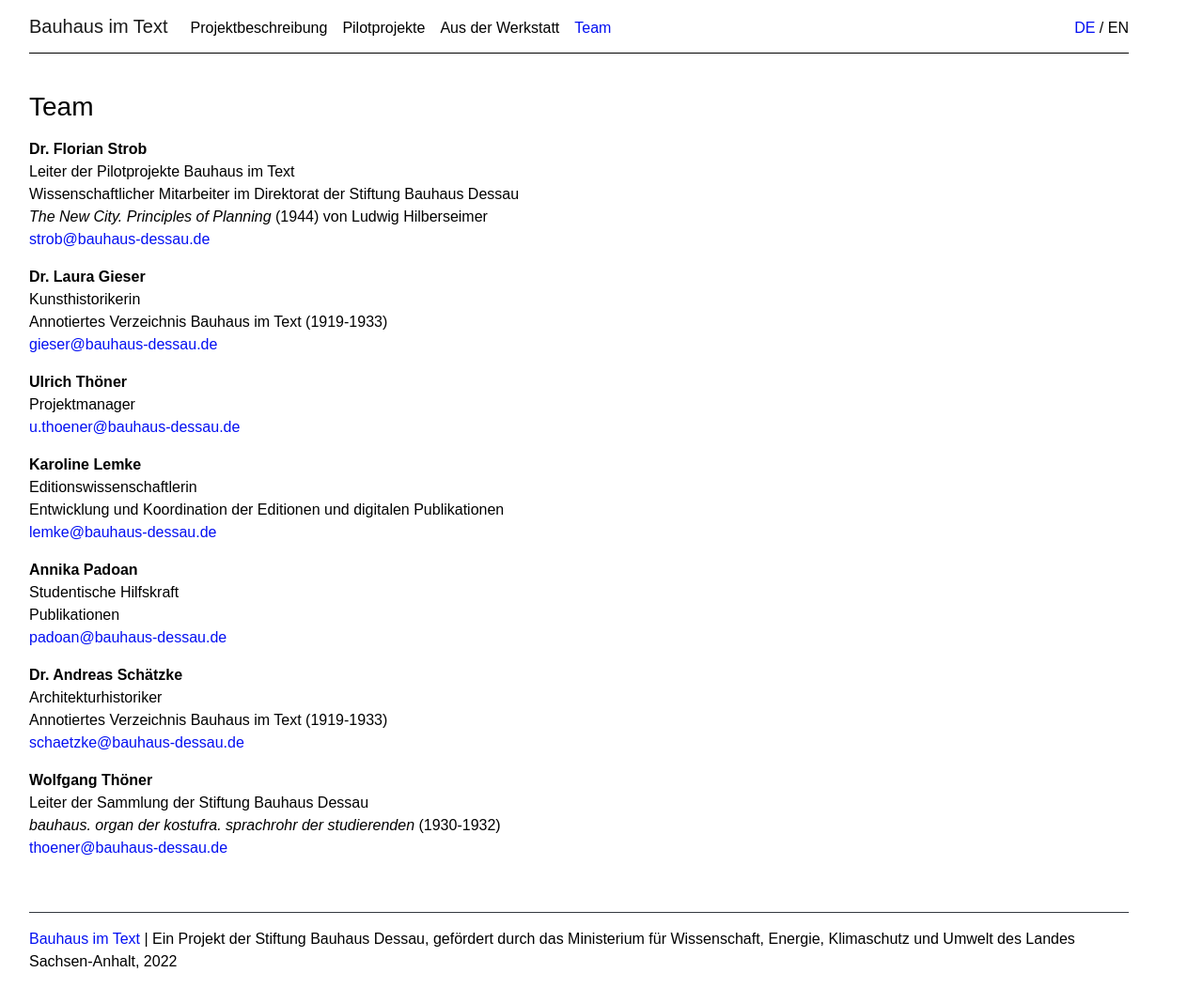
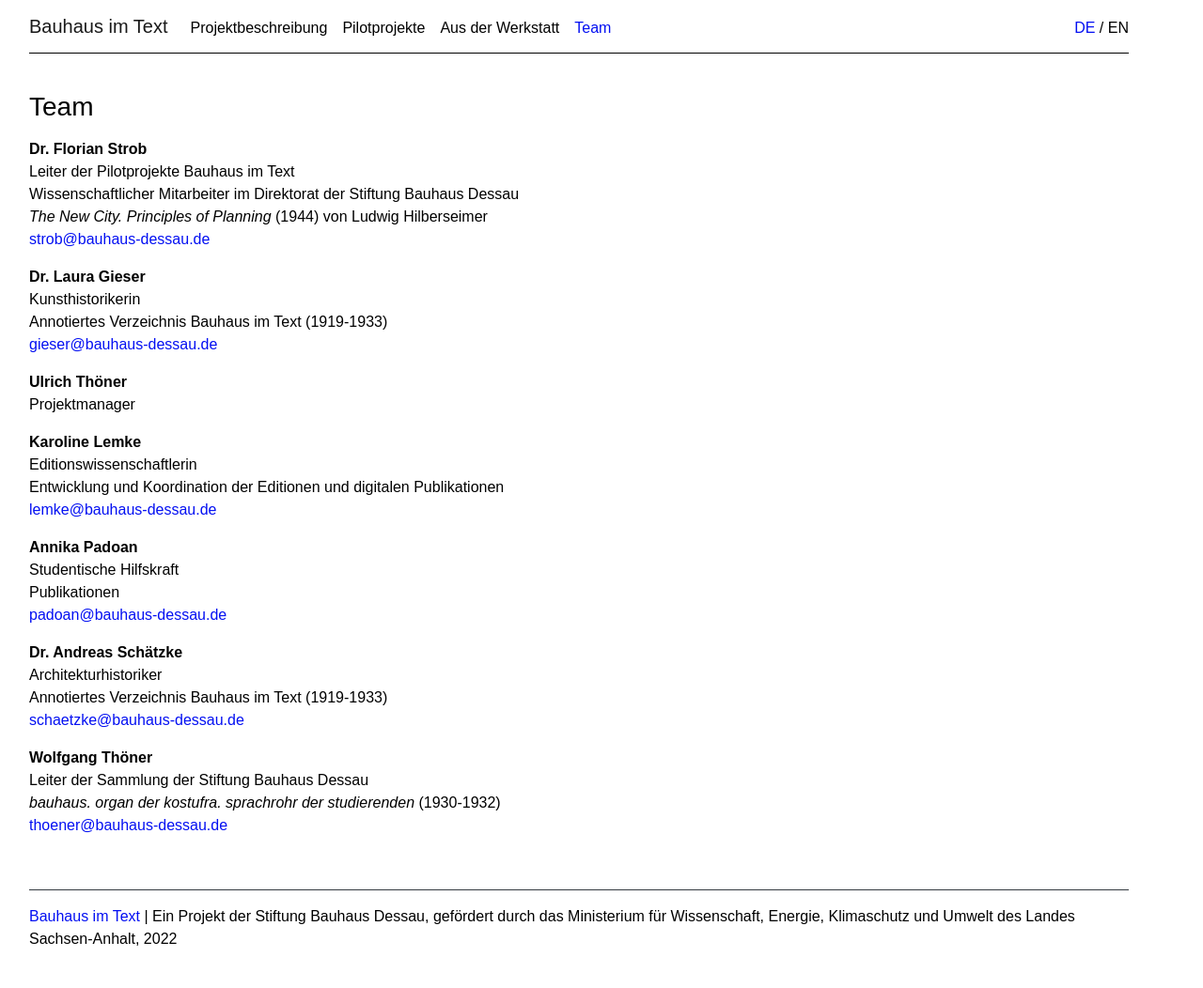
Before and after one commit to Bauhaus-im-Text/internetauftritt, a Jekyll site: the page built from pages/team.md, in a window 1280 px wide. Shown: the whole page at 94% size. Built offline with Jekyll 4.4.1, drawn with Linux system fonts in a browser that asks for light colours; after the commit the page ends 1028 px from its top, so only the background shows below that.

Commit message:
Update team.md

```diff
--- a/pages/team.md
+++ b/pages/team.md
@@ -19,7 +19,7 @@
 
 **Ulrich Thöner**
 Projektmanager
-<u.thoener@bauhaus-dessau.de>
+
 
 **Karoline Lemke**
 Editionswissenschaftlerin
```
